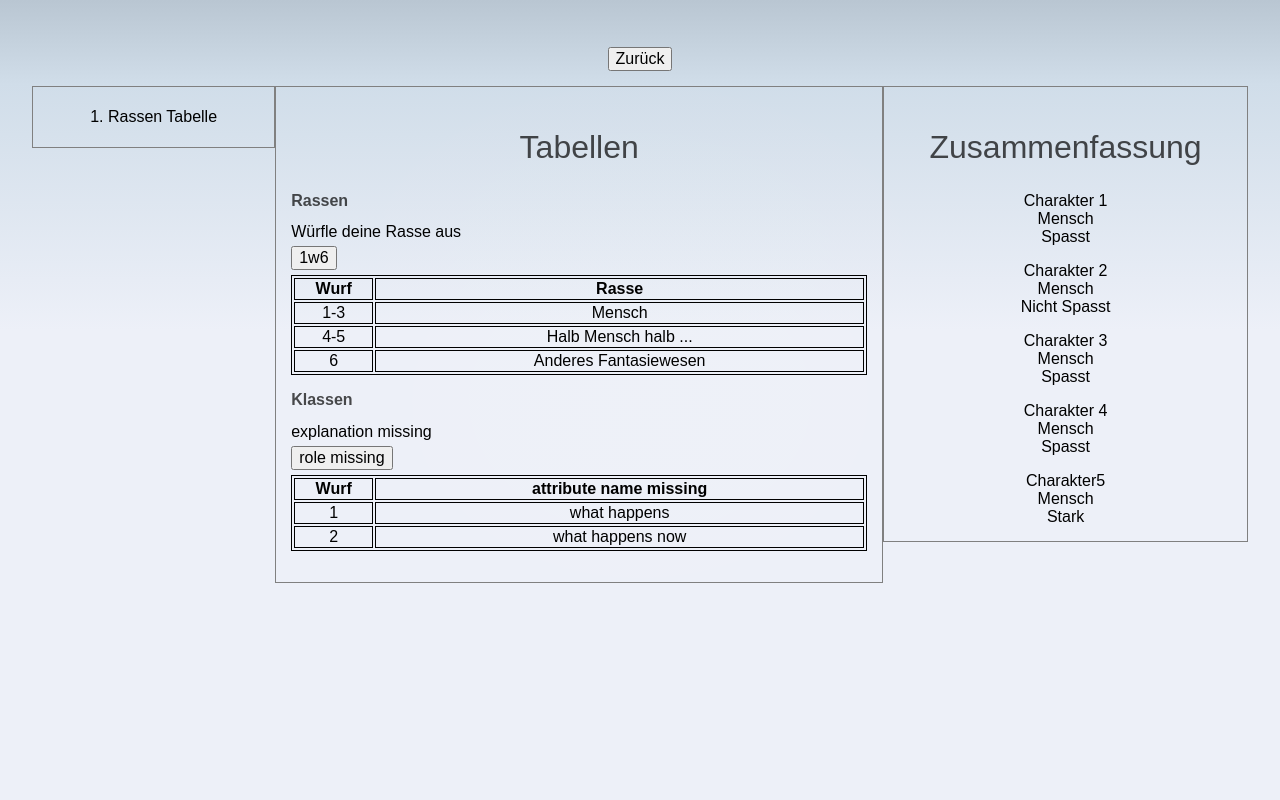
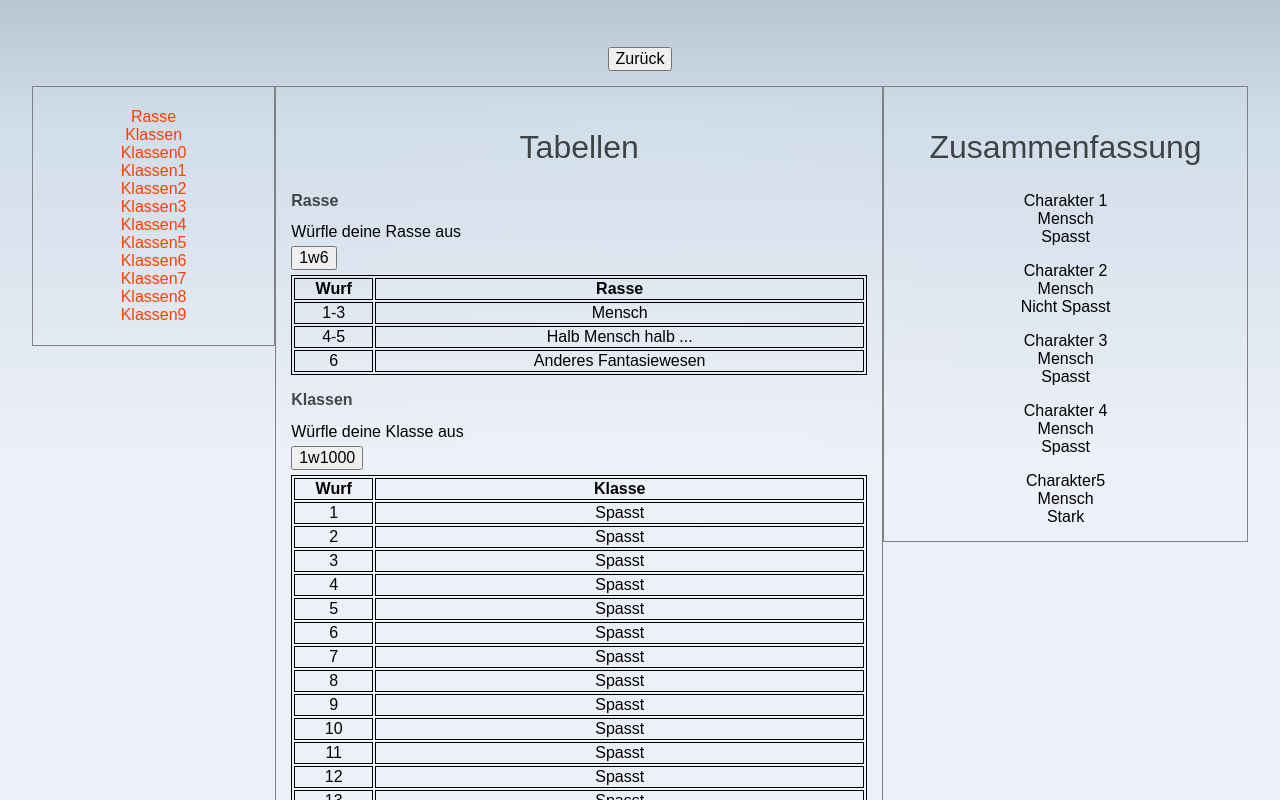
Before and after one commit to SaschaDoe/rpgcreator, a SvelteKit app: page / in a window 1280 px wide. Both pictures are taken after a click on the button "New World". Shown: the top 800 px of the page. Built offline with nearby package versions, Linux system fonts and the light colour scheme.

Commit message:
Scrollable main and clickable index

```diff
--- a/src/lib/components/RandomTable.svelte
+++ b/src/lib/components/RandomTable.svelte
@@ -2,7 +2,7 @@
 import { each } from "svelte/internal";
 
 
-    export let title = "title missing";
+    export let name = "title missing";
     export let explanation = "explanation missing"
     export let role = "role missing"
     export let attributeName = "attribute name missing"
@@ -12,7 +12,7 @@ import { each } from "svelte/internal";
     ];
 
 </script>
-<h2>{title}</h2>
+<h2>{name}</h2>
 <div>{explanation}</div>
 <div><button>{role}</button></div>
 <table>
--- a/src/lib/components/RandomTables.svelte
+++ /dev/null
@@ -1,16 +0,0 @@
-<script>
-  import RandomTable from './RandomTable.svelte'
-
-
-   let raceTableContent = [
-        {role: '1-3', message: 'Mensch', id: 1},
-        {role: '4-5', message: 'Halb Mensch halb ...', id: 2},
-        {role: '6', message: 'Anderes Fantasiewesen', id: 3},
-    ];
-</script>
-
-<RandomTable title="Rassen" explanation="Würfle deine Rasse aus" role="1w6" attributeName="Rasse" contents={raceTableContent} />
-<RandomTable title="Klassen"/>
-<style>
-
-</style>
--- /dev/null
+++ b/src/lib/tableData.js
@@ -0,0 +1,24 @@
+
+    let classTableContent = [{role: '1', message: 'Spasst', id: 1},];
+
+    for (let i = 0; i < 999; i++) {
+      classTableContent.push({role: `${i+2}`, message: 'Spasst', id: i+2})
+    };
+    export function getAllTableTitles(){
+      let tableTitles = [""];
+      allTables.forEach(table => {
+        tableTitles.push(table.title)
+      });
+      return tableTitles
+    }
+    export const allTables = [
+      {title: "Rasse", explanation: "Würfle deine Rasse aus", role:"1w6", attributeName:"Rasse", contents:[
+        {role: '1-3', message: 'Mensch', id: 1},
+        {role: '4-5', message: 'Halb Mensch halb ...', id: 2},
+        {role: '6', message: 'Anderes Fantasiewesen', id: 3},]},
+      {title: "Klassen", explanation: "Würfle deine Klasse aus", role:"1w1000", attributeName:"Klasse", contents:classTableContent}
+      ];
+
+      for (let i = 0; i < 10; i++) {
+        allTables.push({title: "Klassen"+i, explanation: "Würfle deine Klasse aus", role:"1w1000", attributeName:"Klasse", contents:classTableContent})
+      };
--- a/src/routes/+page.svelte
+++ b/src/routes/+page.svelte
@@ -1,5 +1,10 @@
 <script>
-	import RandomTables from '../lib/components/RandomTables.svelte'
+
+import RandomTable from '../lib/components/RandomTable.svelte'
+import {getAllTableTitles} from '../lib/tableData.js'
+import {allTables} from '../lib/tableData.js'
+
+	let allTitles = getAllTableTitles()
 
 	let isFrontPageActive = true;
 
@@ -14,6 +19,14 @@
 	const handleBackClick = () => {
 		isFrontPageActive = true;
 	};
+	// @ts-ignore
+	function scrollIntoView({ target }) {
+		const el = document.querySelector(target.getAttribute('href'));
+		if (!el) return;
+    el.scrollIntoView({
+      behavior: 'smooth'
+    });
+  }
 </script>
 
 <meta name="viewport" content="width=device-width, initial-scale=1.0">
@@ -42,13 +55,28 @@
 
 	  <div class="index">
 		<ul>
-		  <li>1. Rassen Tabelle</li>
+			{#each allTitles as specificTtitle}
+			<li>
+				<a href={"#"+specificTtitle} on:click|preventDefault={scrollIntoView}>{specificTtitle}</a>
+			</li>
+			{/each}
 		</ul>
 	  </div>
 
 	  <div class="main">
-		<h2>Tabellen</h2>
-		<RandomTables/>
+		<h2 id="1">Tabellen</h2>
+
+		{#each allTables as table}
+		<div id={table.title}>
+			<RandomTable
+		  		name={table.title}
+		  		explanation={table.explanation}
+		  		role={table.role}
+		  		attributeName={table.attributeName}
+		 		 contents={table.contents} />
+				</div>
+	  	{/each}
+
 	  </div>
 
 	  <div class="summary">
@@ -110,6 +138,8 @@ li{
 }
 
 .main {
+	height: 1000px;
+	overflow: auto;
   width: 100%;
   float: left;
   padding: 15px;
@@ -162,7 +192,7 @@ li{
 		margin-top: 25px;
 	}
 
-	@media only screen and (min-width: 768px) {
+	@media only screen and (min-width: 1025px) {
   .main {
     width: 50%;
   }
```
